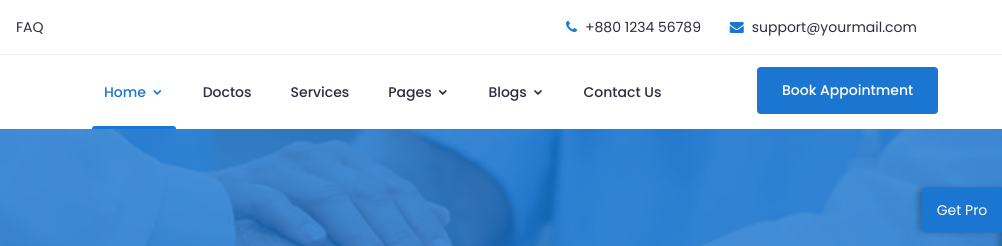
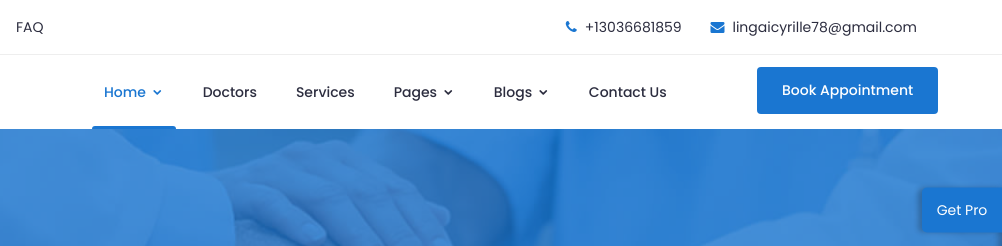
Before and after one commit to lingaicyrille/web-consulting, a plain HTML site: page contact.html in a window 1280 px wide. Shown: the top 246 px of the page, 278-1280 px from the left. Drawn offline with Linux system fonts and the light colour scheme; some packages are replaced by stand-ins of ours; a script that the page names is missing.

Commit message:
feature branch

```diff
--- a/contact.html
+++ b/contact.html
@@ -96,8 +96,8 @@
 						<div class="col-lg-6 col-md-7 col-12">
 							<!-- Top Contact -->
 							<ul class="top-contact">
-								<li><i class="fa fa-phone"></i>+880 1234 56789</li>
-								<li><i class="fa fa-envelope"></i><a href="mailto:support@yourmail.com">support@yourmail.com</a></li>
+								<li><i class="fa fa-phone"></i>+13036681859</li>
+								<li><i class="fa fa-envelope"></i><a href="mailto:support@yourmail.com">lingaicyrille78@gmail.com</a></li>
 							</ul>
 							<!-- End Top Contact -->
 						</div>
@@ -130,7 +130,7 @@
 													<li><a href="index.html">Home Page 1</a></li>
 												</ul>
 											</li>
-											<li><a href="#">Doctos </a></li>
+											<li><a href="#">Doctors </a></li>
 											<li><a href="#">Services </a></li>
 											<li><a href="#">Pages <i class="icofont-rounded-down"></i></a>
 												<ul class="dropdown">
```
